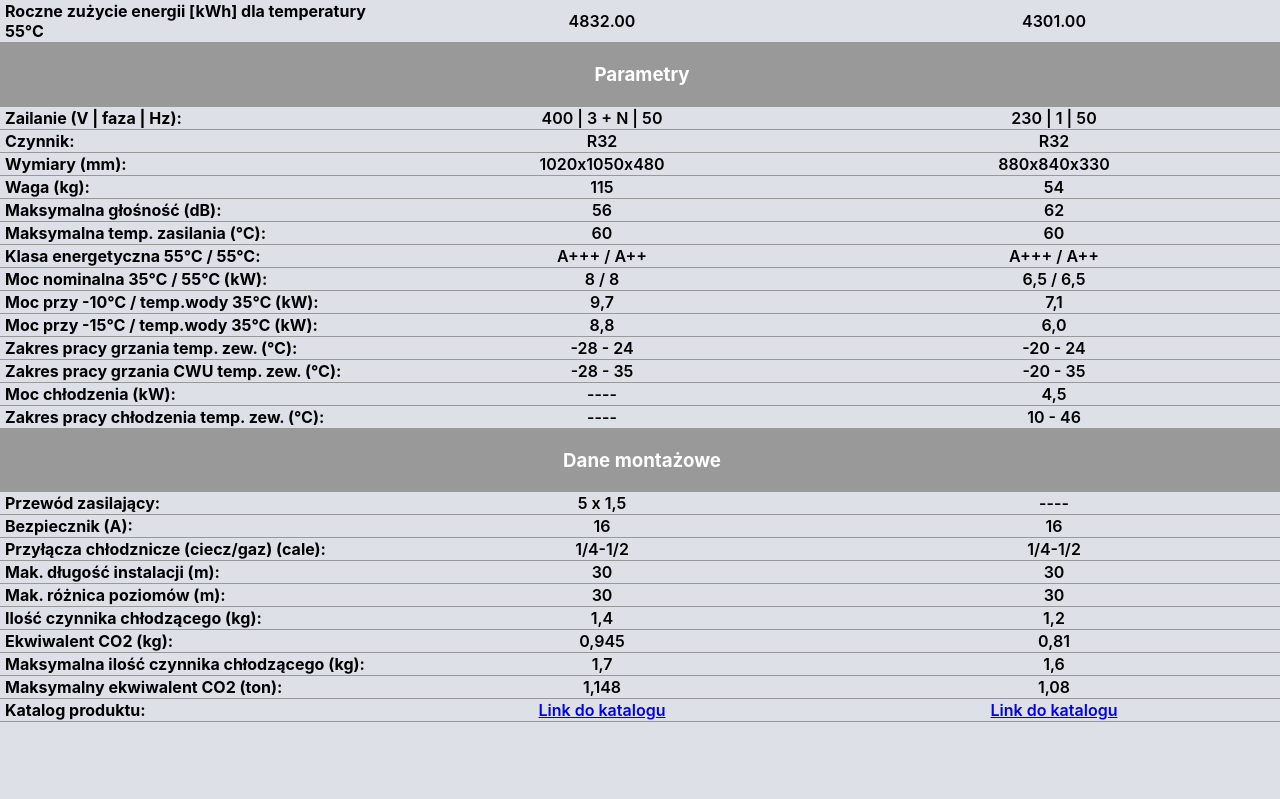
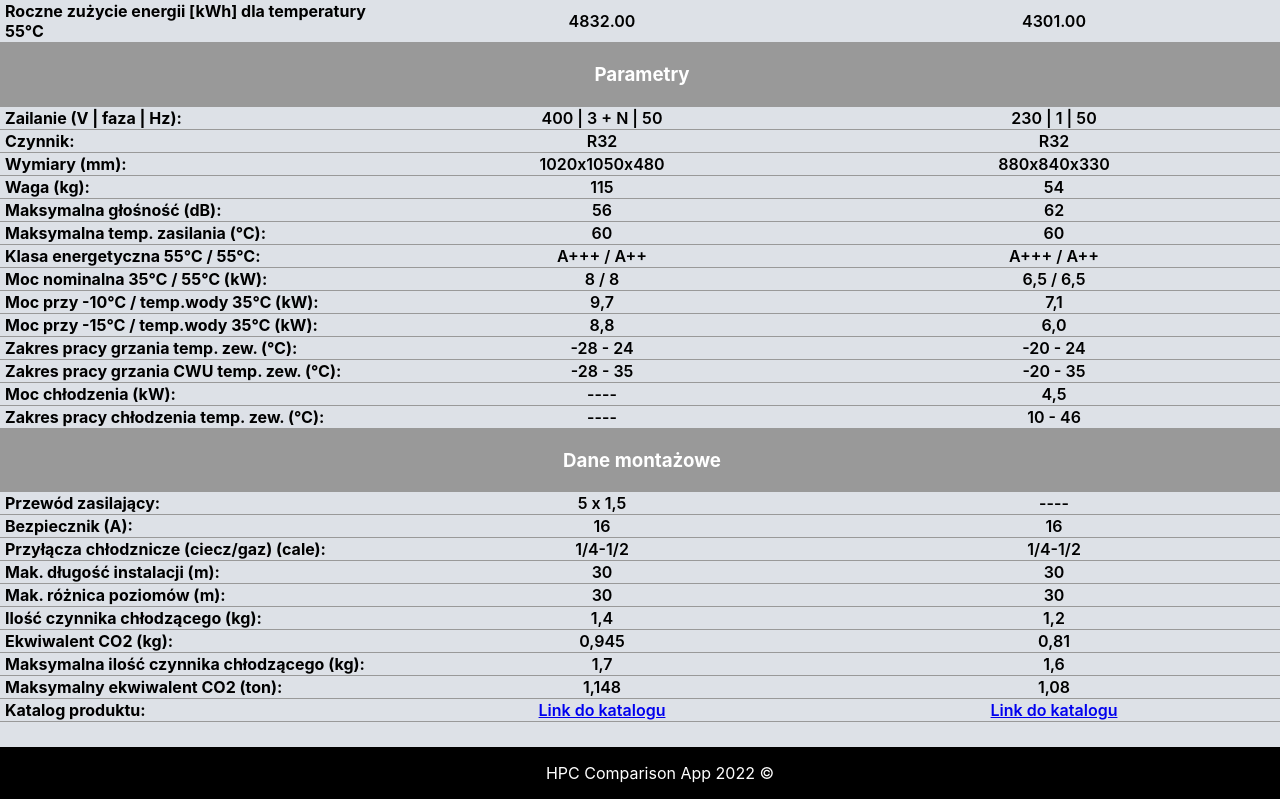
Before and after one commit to DarGrz/HPC, a React (Create React App) app: page / in a window 1280 px wide. Shown: the part 1215-2014 px from the top of the page. Before the commit the page ends 1962 px from the top, so only its background shows below. Built offline with nearby package versions, Linux system fonts and the light colour scheme.

Commit message:
footer added

```diff
--- a/package.json
+++ b/package.json
@@ -11,9 +11,11 @@
     "@testing-library/react": "^13.3.0",
     "@testing-library/user-event": "^13.5.0",
     "axios": "^0.27.2",
+    "bootstrap": "^5.2.1",
     "gh-pages": "^4.0.0",
     "mongodb": "^4.9.1",
     "react": "^18.2.0",
+    "react-bootstrap": "^2.5.0",
     "react-dom": "^18.2.0",
     "react-router-dom": "^6.3.0",
     "react-scripts": "^2.1.3",
--- a/src/App.css
+++ b/src/App.css
@@ -2,4 +2,5 @@
   margin: auto;
   text-align: center;
   height: 100vh;
+  position: relative;
 }
--- a/src/App.js
+++ b/src/App.js
@@ -3,7 +3,7 @@ import { BrowserRouter } from "react-router-dom";
 import Navbar from "./components/layouts/Navbar";
 import SelectPumps from "./components/SelectPumps";
 import Baner from "./components/layouts/Baner";
-// import Footer from "./components/layouts/Footer";
+import Footer from "./components/layouts/Footer";
 import "./App.css";
 
 function App() {
@@ -13,7 +13,7 @@ function App() {
         <Navbar />
         <Baner />
         <SelectPumps />
-        {/* <Footer /> */}
+        <Footer />
       </BrowserRouter>
     </div>
   );
--- a/src/components/layouts/Footer.js
+++ b/src/components/layouts/Footer.js
@@ -4,16 +4,11 @@ import classes from "./Footer.module.css";
 const Footer = () => {
   return (
     <div className={classes.footer}>
-      <div>
-        <span>Nazwa</span>
-        <span>Adres</span>
-        <span>tel</span>
-        <span>mail</span>
-      </div>
-      <div>
-        <div>social media</div>
-        <div>social media</div>
-      </div>
+      <ul>
+        <li>
+          <a>HPC Comparison App 2022 &#169;</a>
+        </li>
+      </ul>
     </div>
   );
 };
--- a/src/components/layouts/Footer.module.css
+++ b/src/components/layouts/Footer.module.css
@@ -2,11 +2,14 @@
   display: flex;
   justify-content: center;
   align-items: center;
-  height: 75px;
   background-color: black;
   color: #fff;
   text-align: center;
 }
 
+.footer ul {
+  list-style: none;
+}
+
 @media (max-width: 800px) {
 }
```
Also changed, not shown: src/components/SelectPumps.js (+0 -9 lines), 1 other file (tests, documents, lock files or other folders).
